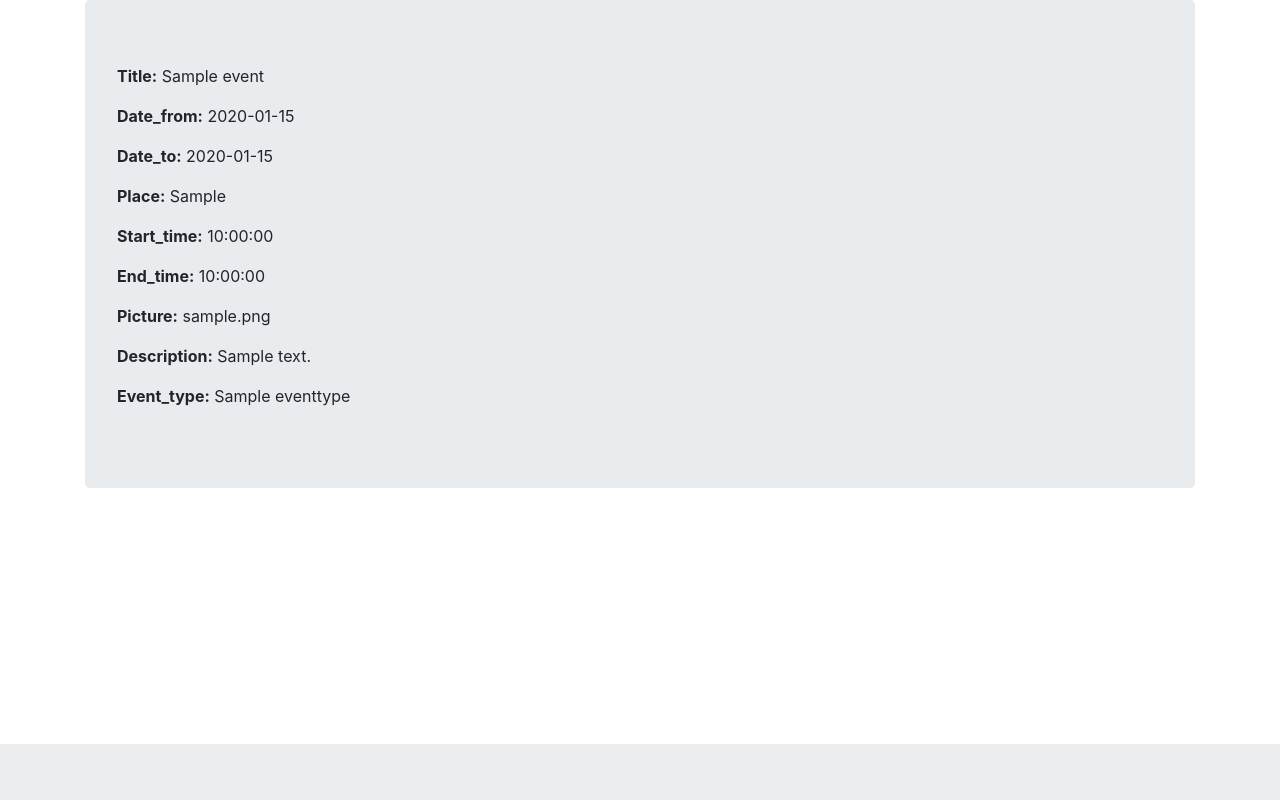
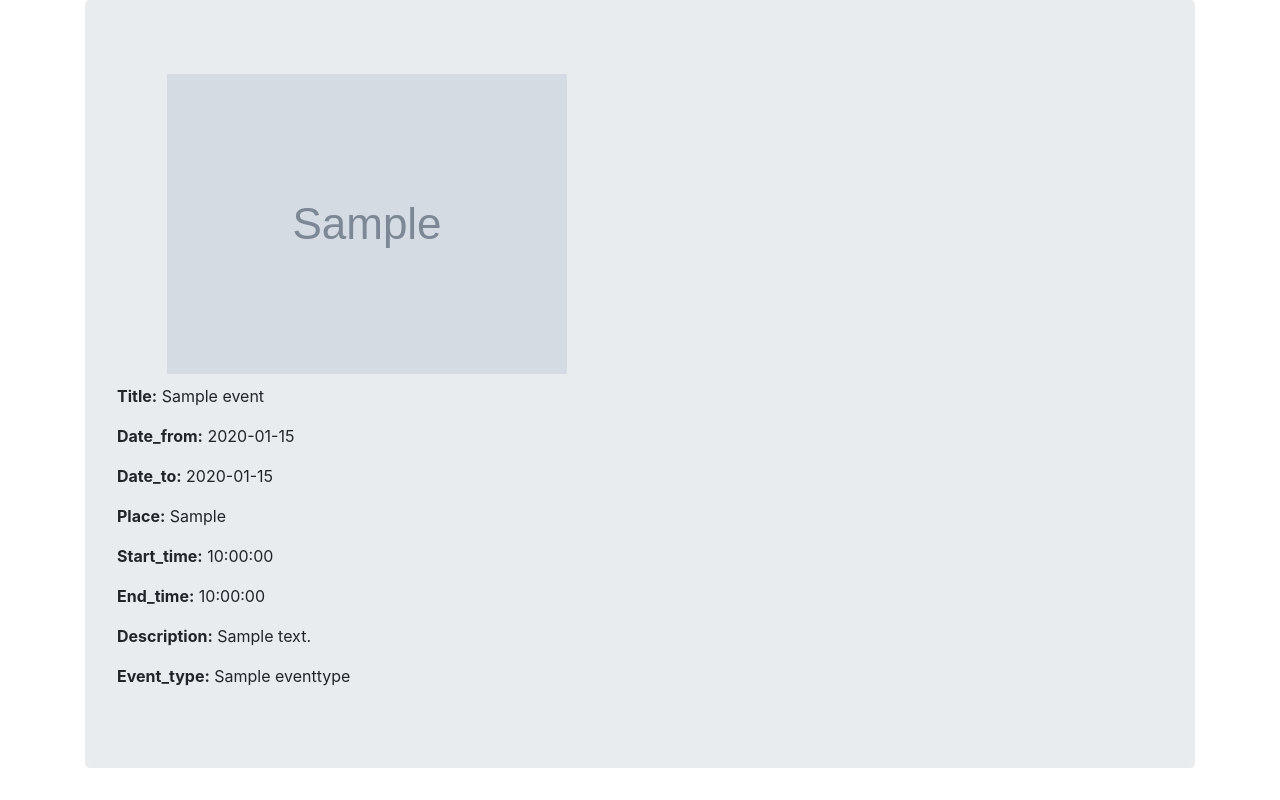
Before and after one commit to MateuszTelega/EventAdvisor, a Django app: page /core/event/detail/1 in a window 1280 px wide. Shown: the part 56-856 px from the top of the page. Before the commit the page ends 800 px from the top, so only its background shows below. Run offline with Django 3.2, Linux system fonts and the light colour scheme; tables that the repository leaves empty hold one stand-in row (values such as "Sample post"); grey boxes marked "Sample" are stand-in pictures; parts of the project's set-up code (start-up, migrations or seed data) failed here and were passed over; some libraries are stand-ins or nearby versions.

Commit message:
displaying uploaded picture for event

```diff
--- a/core/templates/event_detail.html
+++ b/core/templates/event_detail.html
@@ -3,13 +3,13 @@
 {% load event_extras %}
 
 {% block content %}
+    <img src="{{ event.picture.url }}" class="img-fluid" style="margin:10px 50px" alt="no picture">
   {{ event|attr_as_p:'title' }}
   {{ event|attr_as_p:'date_from' }}
   {{ event|attr_as_p:'date_to' }}
   {{ event|attr_as_p:'place' }}
   {{ event|attr_as_p:'start_time' }}
   {{ event|attr_as_p:'end_time' }}
-  {{ event|attr_as_p:'picture' }}
   {{ event|attr_as_p:'description' }}
   {{ event|attr_as_p:'event_type' }}
 {% endblock %}
```
Also changed, not shown: python.png (added).
